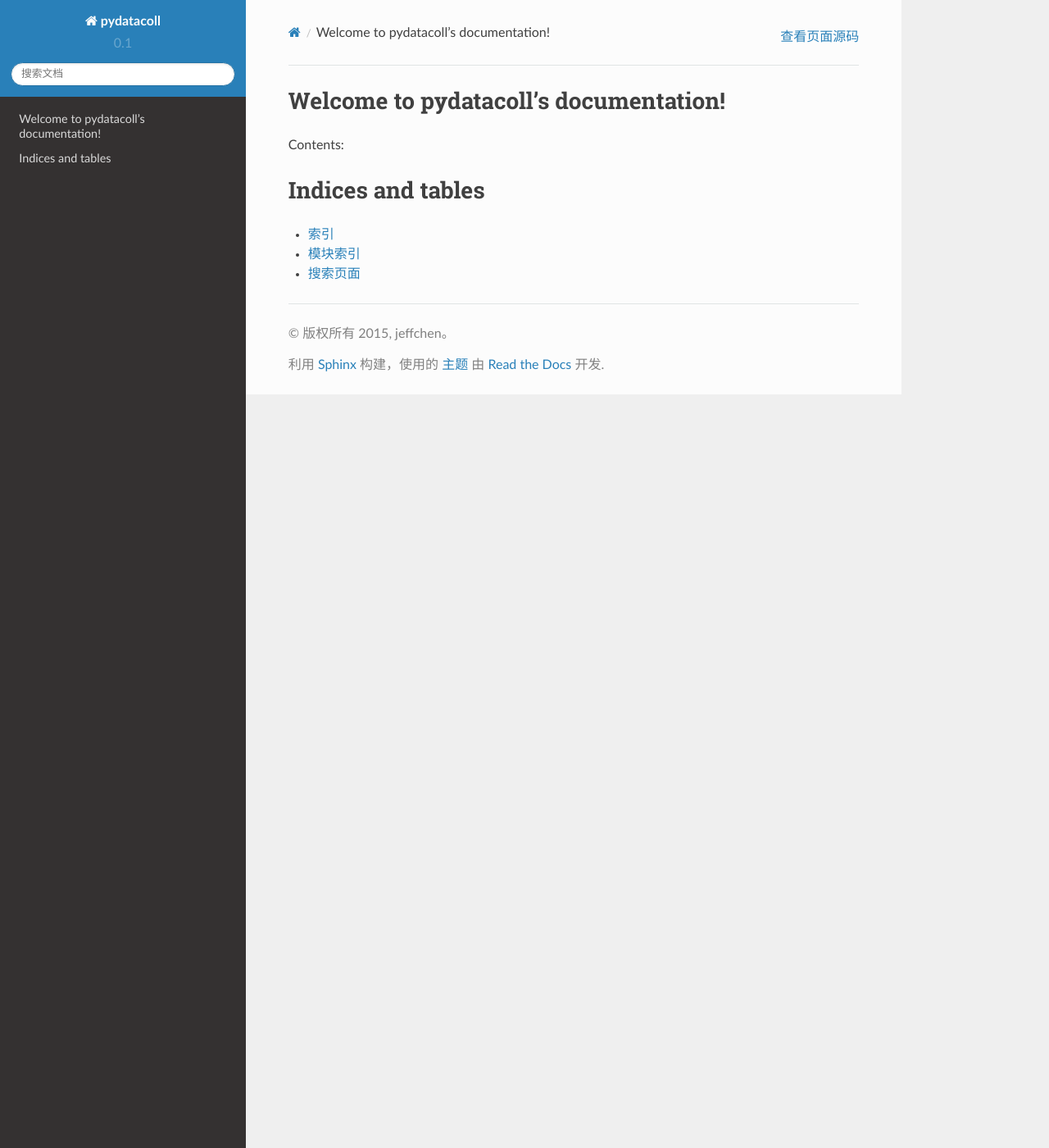
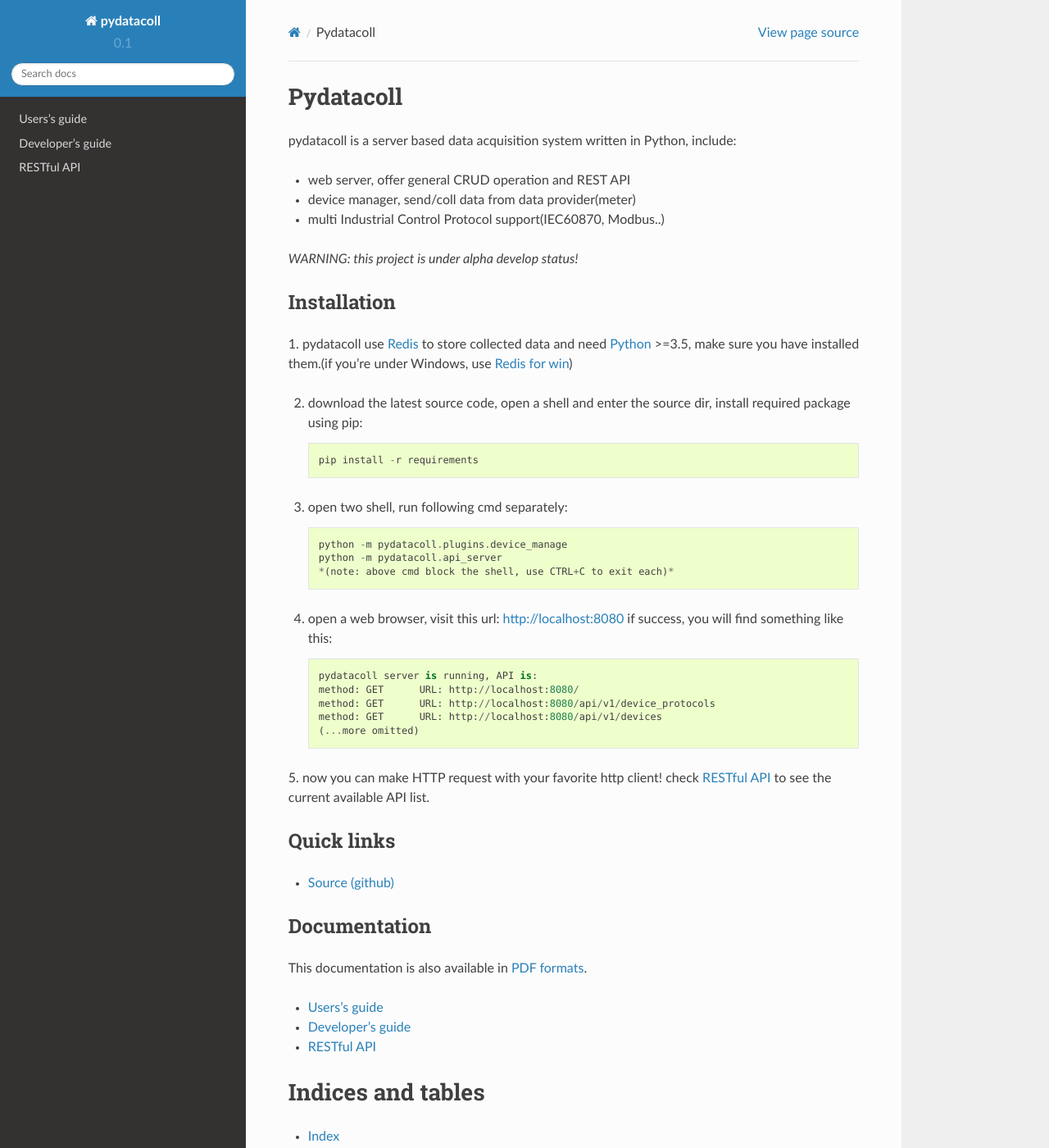
Before and after one commit to timercrack/pydatacoll, a Sphinx documentation site: the page built from docs/index.rst, in a window 1280 px wide and 1400 px high. Shown: the whole window at 82% size. Built offline with Sphinx 7.4.7 and the Read the Docs theme 2.0.0, drawn with Linux system fonts in a browser that asks for light colours; formulas are drawn with MathJax 3; some of the changed text lies outside the part shown.

Commit message:
add document
add doc for INSTALL guide, REST API

```diff
--- a/docs/conf.py
+++ b/docs/conf.py
@@ -20,12 +20,12 @@
 # If extensions (or modules to document with autodoc) are in another directory,
 # add these directories to sys.path here. If the directory is relative to the
 # documentation root, use os.path.abspath to make it absolute, like shown here.
-#sys.path.insert(0, os.path.abspath('.'))
+# sys.path.insert(0, os.path.abspath('.'))
 
 # -- General configuration ------------------------------------------------
 
 # If your documentation needs a minimal Sphinx version, state it here.
-#needs_sphinx = '1.0'
+# needs_sphinx = '1.0'
 
 # Add any Sphinx extension module names here, as strings. They can be
 # extensions coming with Sphinx (named 'sphinx.ext.*') or your custom
@@ -49,7 +49,7 @@
 source_suffix = '.rst'
 
 # The encoding of source files.
-#source_encoding = 'utf-8-sig'
+# source_encoding = 'utf-8-sig'
 
 # The master toctree document.
 master_doc = 'index'
@@ -73,13 +73,13 @@
 #
 # This is also used if you do content translation via gettext catalogs.
 # Usually you set "language" from the command line for these cases.
-language = 'zh_CN'
+language = 'en'
 
 # There are two options for replacing |today|: either, you set today to some
 # non-false value, then it is used:
-#today = ''
+# today = ''
 # Else, today_fmt is used as the format for a strftime call.
-#today_fmt = '%B %d, %Y'
+# today_fmt = '%B %d, %Y'
 
 # List of patterns, relative to source directory, that match files and
 # directories to ignore when looking for source files.
@@ -87,31 +87,30 @@
 
 # The reST default role (used for this markup: `text`) to use for all
 # documents.
-#default_role = None
+# default_role = None
 
 # If true, '()' will be appended to :func: etc. cross-reference text.
-#add_function_parentheses = True
+# add_function_parentheses = True
 
 # If true, the current module name will be prepended to all description
 # unit titles (such as .. function::).
-#add_module_names = True
+# add_module_names = True
 
 # If true, sectionauthor and moduleauthor directives will be shown in the
 # output. They are ignored by default.
-#show_authors = False
+# show_authors = False
 
 # The name of the Pygments (syntax highlighting) style to use.
 pygments_style = 'sphinx'
 
 # A list of ignored prefixes for module index sorting.
-#modindex_common_prefix = []
+# modindex_common_prefix = []
 
 # If true, keep warnings as "system message" paragraphs in the built documents.
-#keep_warnings = False
+# keep_warnings = False
 
 # If true, `todo` and `todoList` produce output, else they produce nothing.
 todo_include_todos = True
-
 
 # -- Options for HTML output ----------------------------------------------
 
@@ -122,26 +121,26 @@
 # Theme options are theme-specific and customize the look and feel of a theme
 # further.  For a list of options available for each theme, see the
 # documentation.
-#html_theme_options = {}
+# html_theme_options = {}
 
 # Add any paths that contain custom themes here, relative to this directory.
-#html_theme_path = []
+# html_theme_path = []
 
 # The name for this set of Sphinx documents.  If None, it defaults to
 # "<project> v<release> documentation".
-#html_title = None
+# html_title = None
 
 # A shorter title for the navigation bar.  Default is the same as html_title.
-#html_short_title = None
+# html_short_title = None
 
 # The name of an image file (relative to this directory) to place at the top
 # of the sidebar.
-#html_logo = None
+# html_logo = None
 
 # The name of an image file (within the static path) to use as favicon of the
 # docs.  This file should be a Windows icon file (.ico) being 16x16 or 32x32
 # pixels large.
-#html_favicon = None
+# html_favicon = None
 
 # Add any paths that contain custom static files (such as style sheets) here,
 # relative to this directory. They are copied after the builtin static files,
@@ -151,62 +150,62 @@
 # Add any extra paths that contain custom files (such as robots.txt or
 # .htaccess) here, relative to this directory. These files are copied
 # directly to the root of the documentation.
-#html_extra_path = []
+# html_extra_path = []
 
 # If not '', a 'Last updated on:' timestamp is inserted at every page bottom,
 # using the given strftime format.
-#html_last_updated_fmt = '%b %d, %Y'
+# html_last_updated_fmt = '%b %d, %Y'
 
 # If true, SmartyPants will be used to convert quotes and dashes to
 # typographically correct entities.
-#html_use_smartypants = True
+# html_use_smartypants = True
 
 # Custom sidebar templates, maps document names to template names.
-#html_sidebars = {}
+# html_sidebars = {}
 
 # Additional templates that should be rendered to pages, maps page names to
 # template names.
-#html_additional_pages = {}
+# html_additional_pages = {}
 
 # If false, no module index is generated.
-#html_domain_indices = True
+# html_domain_indices = True
 
 # If false, no index is generated.
-#html_use_index = True
+# html_use_index = True
 
 # If true, the index is split into individual pages for each letter.
-#html_split_index = False
+# html_split_index = False
 
 # If true, links to the reST sources are added to the pages.
-#html_show_sourcelink = True
+# html_show_sourcelink = True
 
 # If true, "Created using Sphinx" is shown in the HTML footer. Default is True.
-#html_show_sphinx = True
+# html_show_sphinx = True
 
 # If true, "(C) Copyright ..." is shown in the HTML footer. Default is True.
-#html_show_copyright = True
+# html_show_copyright = True
 
 # If true, an OpenSearch description file will be output, and all pages will
 # contain a <link> tag referring to it.  The value of this option must be the
 # base URL from which the finished HTML is served.
-#html_use_opensearch = ''
+# html_use_opensearch = ''
 
 # This is the file name suffix for HTML files (e.g. ".xhtml").
-#html_file_suffix = None
+# html_file_suffix = None
 
 # Language to be used for generating the HTML full-text search index.
 # Sphinx supports the following languages:
 #   'da', 'de', 'en', 'es', 'fi', 'fr', 'h', 'it', 'ja'
 #   'nl', 'no', 'pt', 'ro', 'r', 'sv', 'tr'
-#html_search_language = 'en'
+# html_search_language = 'en'
 
 # A dictionary with options for the search language support, empty by default.
 # Now only 'ja' uses this config value
-#html_search_options = {'type': 'default'}
+# html_search_options = {'type': 'default'}
 
 # The name of a javascript file (relative to the configuration directory) that
 # implements a search results scorer. If empty, the default will be used.
-#html_search_scorer = 'scorer.js'
+# html_search_scorer = 'scorer.js'
 
 # Output file base name for HTML help builder.
 htmlhelp_basename = 'pydatacolldoc'
@@ -214,46 +213,46 @@
 # -- Options for LaTeX output ---------------------------------------------
 
 latex_elements = {
-# The paper size ('letterpaper' or 'a4paper').
-#'papersize': 'letterpaper',
+    # The paper size ('letterpaper' or 'a4paper').
+    # 'papersize': 'letterpaper',
 
-# The font size ('10pt', '11pt' or '12pt').
-#'pointsize': '10pt',
+    # The font size ('10pt', '11pt' or '12pt').
+    # 'pointsize': '10pt',
 
-# Additional stuff for the LaTeX preamble.
-#'preamble': '',
+    # Additional stuff for the LaTeX preamble.
+    # 'preamble': '',
 
-# Latex figure (float) alignment
-#'figure_align': 'htbp',
+    # Latex figure (float) alignment
+    # 'figure_align': 'htbp',
 }
 
 # Grouping the document tree into LaTeX files. List of tuples
 # (source start file, target name, title,
 #  author, documentclass [howto, manual, or own class]).
 latex_documents = [
-  (master_doc, 'pydatacoll.tex', 'pydatacoll Documentation',
-   'jeffchen', 'manual'),
+    (master_doc, 'pydatacoll.tex', 'pydatacoll Documentation',
+     'jeffchen', 'manual'),
 ]
 
 # The name of an image file (relative to this directory) to place at the top of
 # the title page.
-#latex_logo = None
+# latex_logo = None
 
 # For "manual" documents, if this is true, then toplevel headings are parts,
 # not chapters.
-#latex_use_parts = False
+# latex_use_parts = False
 
 # If true, show page references after internal links.
-#latex_show_pagerefs = False
+# latex_show_pagerefs = False
 
 # If true, show URL addresses after external links.
-#latex_show_urls = False
+# latex_show_urls = False
 
 # Documents to append as an appendix to all manuals.
-#latex_appendices = []
+# latex_appendices = []
 
 # If false, no module index is generated.
-#latex_domain_indices = True
+# latex_domain_indices = True
 
 
 # -- Options for manual page output ---------------------------------------
@@ -266,7 +265,7 @@
 ]
 
 # If true, show URL addresses after external links.
-#man_show_urls = False
+# man_show_urls = False
 
 
 # -- Options for Texinfo output -------------------------------------------
@@ -275,22 +274,22 @@
 # (source start file, target name, title, author,
 #  dir menu entry, description, category)
 texinfo_documents = [
-  (master_doc, 'pydatacoll', 'pydatacoll Documentation',
-   author, 'pydatacoll', 'One line description of project.',
-   'Miscellaneous'),
+    (master_doc, 'pydatacoll', 'pydatacoll Documentation',
+     author, 'pydatacoll', 'One line description of project.',
+     'Miscellaneous'),
 ]
 
 # Documents to append as an appendix to all manuals.
-#texinfo_appendices = []
+# texinfo_appendices = []
 
 # If false, no module index is generated.
-#texinfo_domain_indices = True
+# texinfo_domain_indices = True
 
 # How to display URL addresses: 'footnote', 'no', or 'inline'.
-#texinfo_show_urls = 'footnote'
+# texinfo_show_urls = 'footnote'
 
 # If true, do not generate a @detailmenu in the "Top" node's menu.
-#texinfo_no_detailmenu = False
+# texinfo_no_detailmenu = False
 
 
 # Example configuration for intersphinx: refer to the Python standard library.
--- /dev/null
+++ b/docs/develop.rst
@@ -0,0 +1,4 @@
+Developer's guide
+-----------------
+
+not done yet:(
--- /dev/null
+++ b/docs/guide.rst
@@ -0,0 +1,4 @@
+Users's guide
+-------------
+
+not done yet:(
--- a/docs/index.rst
+++ b/docs/index.rst
@@ -3,14 +3,63 @@
    You can adapt this file completely to your liking, but it should at least
    contain the root `toctree` directive.
 
-Welcome to pydatacoll's documentation!
-======================================
+Pydatacoll
+==========
 
-Contents:
+pydatacoll is a server based data acquisition system written in Python, include:
+
+* web server, offer general CRUD operation and REST API
+* device manager, send/coll data from data provider(meter)
+* multi Industrial Control Protocol support(IEC60870, Modbus..)
+
+*WARNING: this project is under alpha develop status!*
+
+Installation
+------------
+
+1.  pydatacoll use `Redis <http://redis.io/download>`_ to store collected data and need `Python <https://www.python.org/downloads/>`_ >=3.5,
+make sure you have installed them.(if you're under Windows, use `Redis for win <https://github.com/MSOpenTech/redis/releases/>`_)
+
+2.  download the latest source code, open a shell and enter the source dir, install required package using pip::
+
+        pip install -r requirements
+
+3.  open two shell, run following cmd separately::
+
+        python -m pydatacoll.plugins.device_manage
+        python -m pydatacoll.api_server
+        *(note: above cmd block the shell, use CTRL+C to exit each)*
+
+4.  open a web browser, visit this url: http://localhost:8080 if success, you will find something like this::
+
+        pydatacoll server is running, API is:
+        method: GET      URL: http://localhost:8080/
+        method: GET      URL: http://localhost:8080/api/v1/device_protocols
+        method: GET      URL: http://localhost:8080/api/v1/devices
+        (...more omitted)
+
+5.  now you can make HTTP request with your favorite http client! check :doc:`restapi` to see the
+current available API list.
+
+Quick links
+-----------
+
+* `Source (github) <https://github.com/timercrack/pydatacoll>`_
+
+
+Documentation
+-------------
+
+This documentation is also available in `PDF formats
+<https://readthedocs.org/projects/pydatacoll/downloads/>`_.
 
 .. toctree::
    :maxdepth: 2
+   :titlesonly:
 
+   guide
+   develop
+   restapi
 
 
 Indices and tables
```
Also changed, not shown: README.md (+2 -2 lines), docs/restapi.rst (added, +37 -0 lines), 1 other file.
